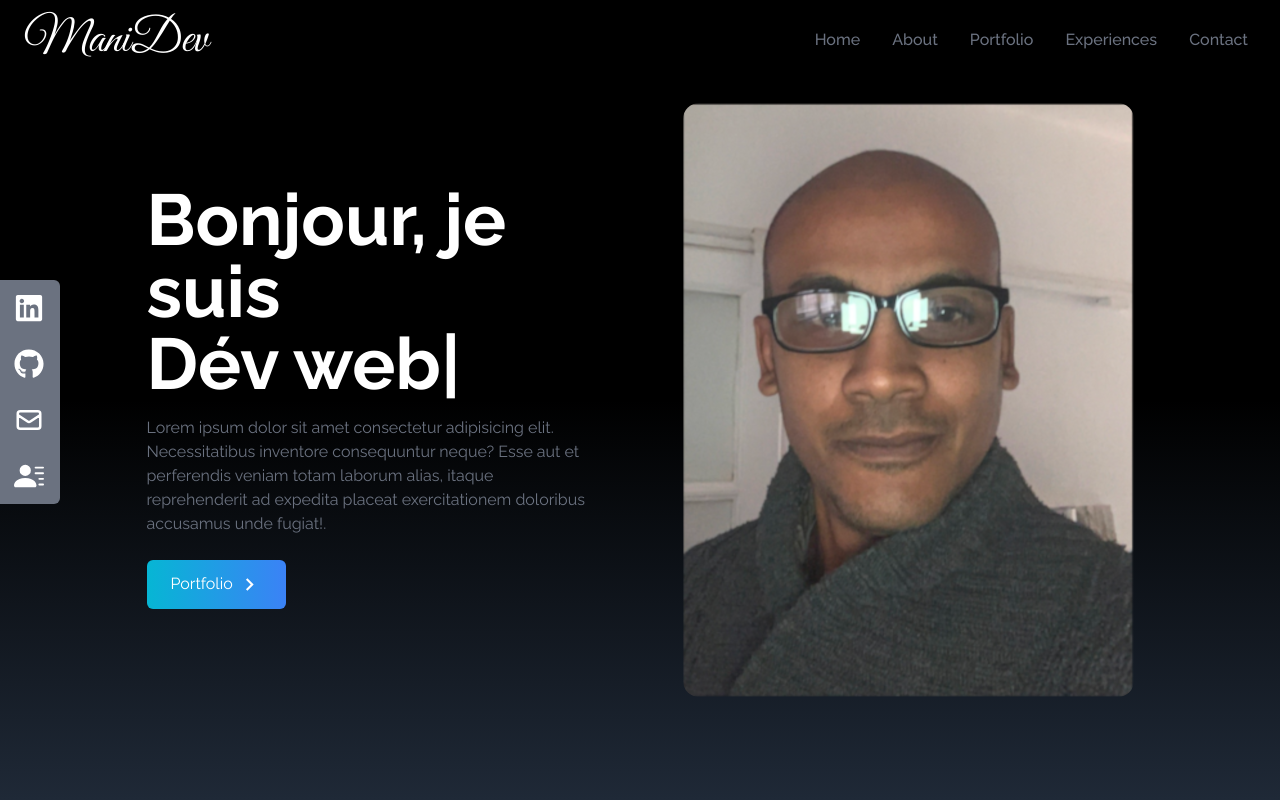
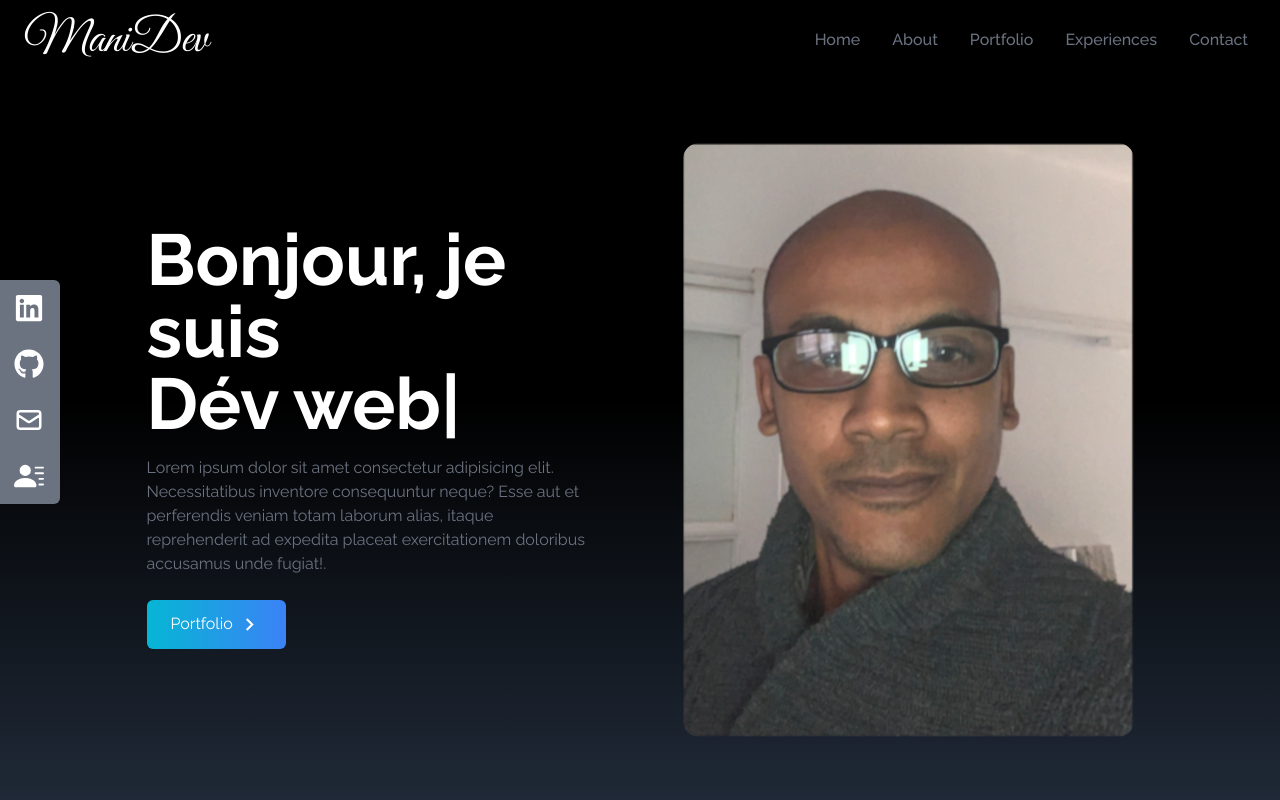
Before and after one commit to Manidoux41/portfolio-manidev2, a React (Vite) app: page / in a window 1280 px wide. Shown: the top 800 px of the page. Built offline with nearby package versions, Linux system fonts and the light colour scheme.

Commit message:
add padding

```diff
--- a/src/components/Home.jsx
+++ b/src/components/Home.jsx
@@ -6,7 +6,7 @@
 
 const Home = () => {
   return (
-    <div name="home" className="flex h-screen w-full bg-gradient-to-b from-black via-black to-gray-800">
+    <div name="home" className="flex h-screen w-full bg-gradient-to-b from-black via-black to-gray-800 lg:pt-20">
       <div className="max-w-screen-lg mx-auto flex flex-col items-center justify-center gap-10 h-full px-4 md:flex-row">
         <div className="sm:w-1/2 flex flex-col justify-center h-full">
           <div className="text-4xl sm:text-7xl font-bold text-white">
```
